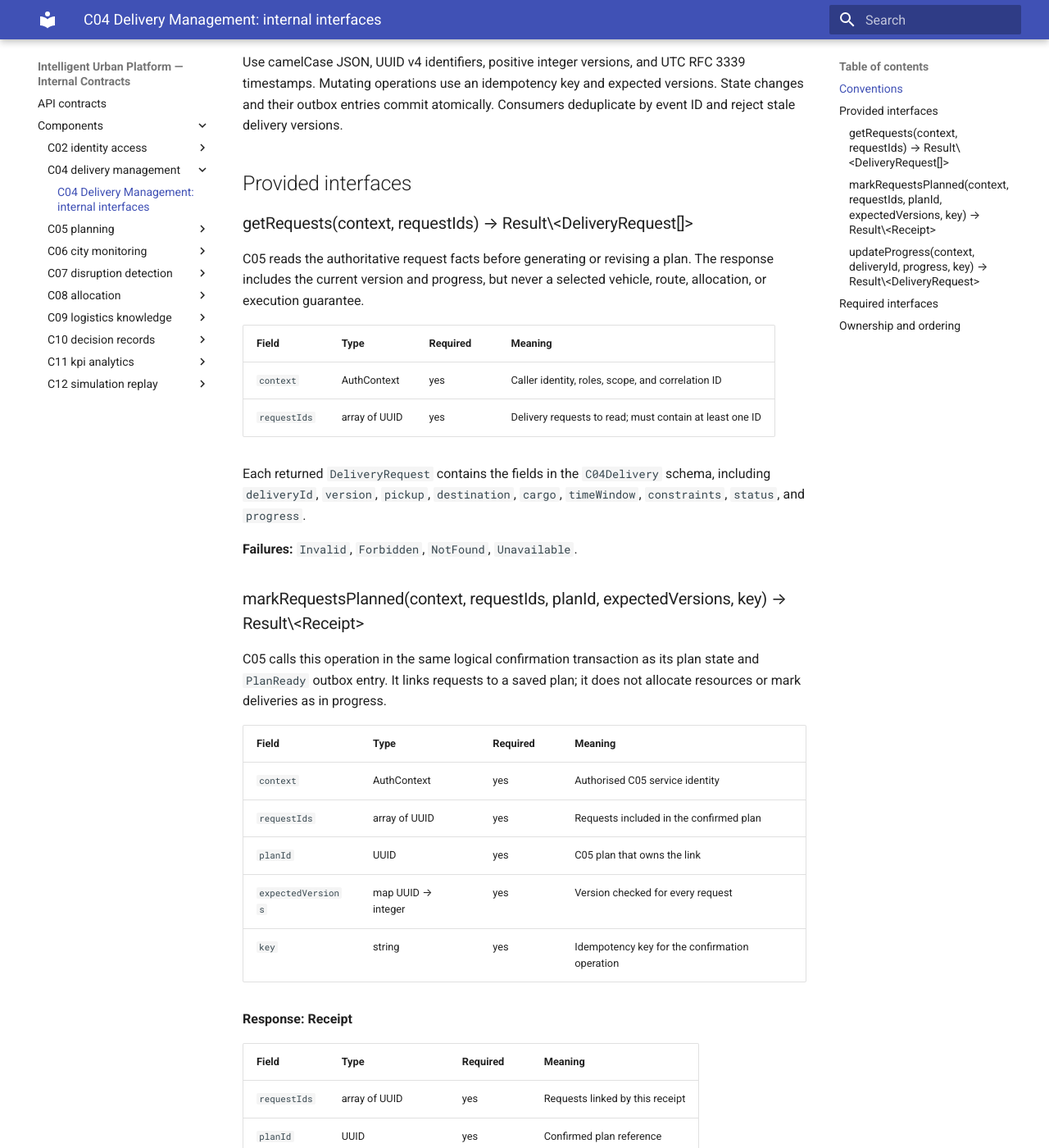
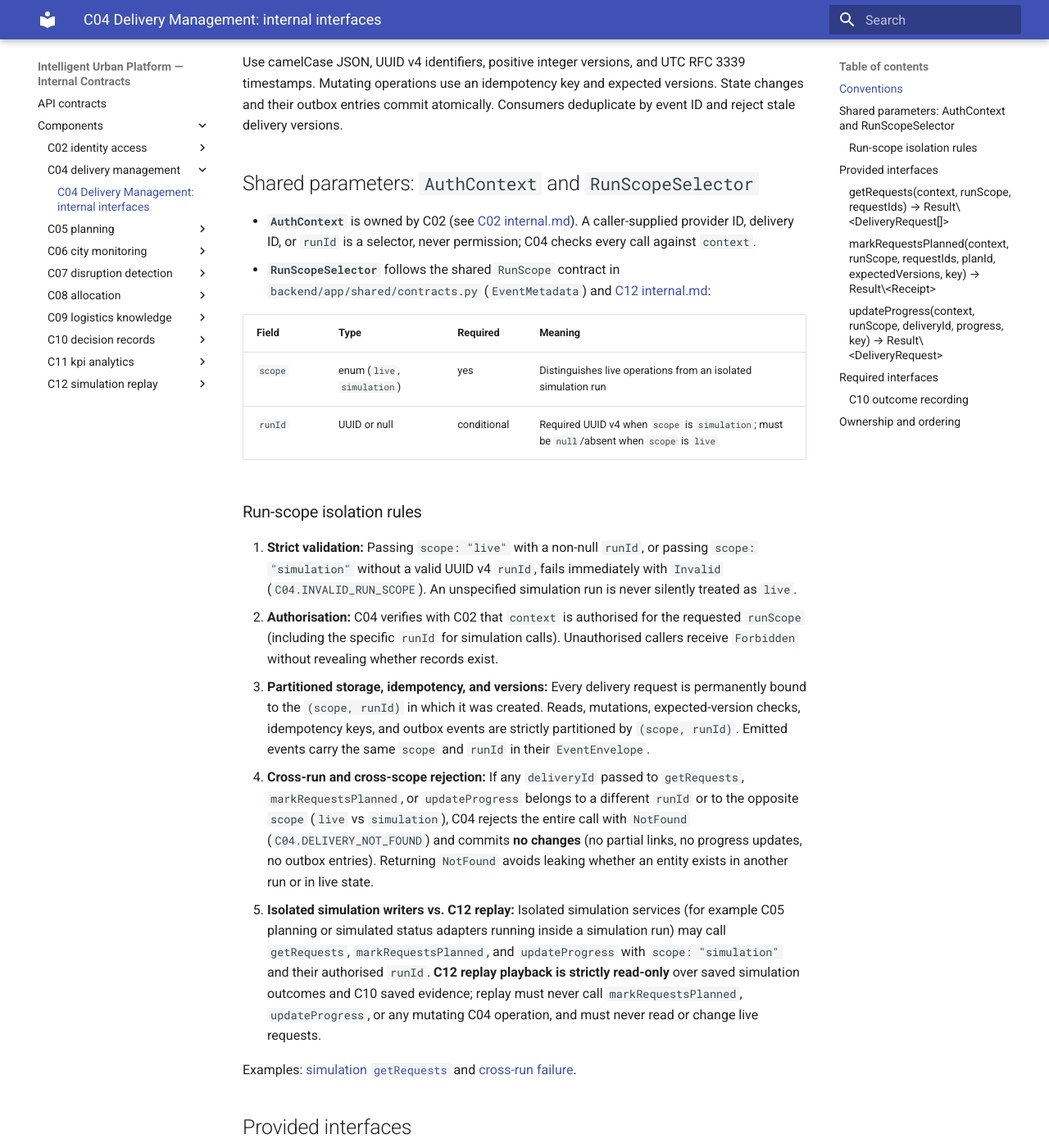
Before and after one commit to ASE-Group-10/IntelligentUrbanPlatform, an MkDocs documentation site: the page built from contracts/components/c04-delivery-management/internal.md, in a window 1280 px wide and 1400 px high, scrolled down 284 px. Shown: the whole window at 82% size. Built offline with MkDocs 1.6.1 and Material for MkDocs 9.7.7, drawn with Linux system fonts in a browser that asks for light colours; some of the changed text lies outside the part shown.

Commit message:
docs(c04): address PR 68 contract review feedback

```diff
--- a/contracts/components/c04-delivery-management/internal.md
+++ b/contracts/components/c04-delivery-management/internal.md
@@ -12,38 +12,95 @@ RFC 3339 timestamps. Mutating operations use an idempotency key and expected
 versions. State changes and their outbox entries commit atomically. Consumers
 deduplicate by event ID and reject stale delivery versions.
 
-## Provided interfaces
+## Shared parameters: `AuthContext` and `RunScopeSelector`
 
-### getRequests(context, requestIds) → Result\<DeliveryRequest[]\>
-
-C05 reads the authoritative request facts before generating or revising a plan.
-The response includes the current version and progress, but never a selected
-vehicle, route, allocation, or execution guarantee.
+- **`AuthContext`** is owned by C02 (see
+  [C02 internal.md](../c02-identity-access/internal.md)). A caller-supplied
+  provider ID, delivery ID, or `runId` is a selector, never permission; C04
+  checks every call against `context`.
+- **`RunScopeSelector`** follows the shared `RunScope` contract in
+  `backend/app/shared/contracts.py` (`EventMetadata`) and
+  [C12 internal.md](../c12-simulation-replay/internal.md):
 
 | Field | Type | Required | Meaning |
 | --- | --- | --- | --- |
-| `context` | AuthContext | yes | Caller identity, roles, scope, and correlation ID |
+| `scope` | enum (`live`, `simulation`) | yes | Distinguishes live operations from an isolated simulation run |
+| `runId` | UUID or null | conditional | Required UUID v4 when `scope` is `simulation`; must be `null`/absent when `scope` is `live` |
+
+### Run-scope isolation rules
+
+1. **Strict validation:** Passing `scope: "live"` with a non-null `runId`, or
+   passing `scope: "simulation"` without a valid UUID v4 `runId`, fails
+   immediately with `Invalid` (`C04.INVALID_RUN_SCOPE`). An unspecified
+   simulation run is never silently treated as `live`.
+2. **Authorisation:** C04 verifies with C02 that `context` is authorised for
+   the requested `runScope` (including the specific `runId` for simulation
+   calls). Unauthorised callers receive `Forbidden` without revealing whether
+   records exist.
+3. **Partitioned storage, idempotency, and versions:** Every delivery request
+   is permanently bound to the `(scope, runId)` in which it was created.
+   Reads, mutations, expected-version checks, idempotency keys, and outbox
+   events are strictly partitioned by `(scope, runId)`. Emitted events carry
+   the same `scope` and `runId` in their `EventEnvelope`.
+4. **Cross-run and cross-scope rejection:** If any `deliveryId` passed to
+   `getRequests`, `markRequestsPlanned`, or `updateProgress` belongs to a
+   different `runId` or to the opposite `scope` (`live` vs `simulation`), C04
+   rejects the entire call with `NotFound` (`C04.DELIVERY_NOT_FOUND`) and
+   commits **no changes** (no partial links, no progress updates, no outbox
+   entries). Returning `NotFound` avoids leaking whether an entity exists in
+   another run or in live state.
+5. **Isolated simulation writers vs. C12 replay:** Isolated simulation
+   services (for example C05 planning or simulated status adapters running
+   inside a simulation run) may call `getRequests`, `markRequestsPlanned`, and
+   `updateProgress` with `scope: "simulation"` and their authorised `runId`.
+   **C12 replay playback is strictly read-only** over saved simulation
+   outcomes and C10 saved evidence; replay must never call
+   `markRequestsPlanned`, `updateProgress`, or any mutating C04 operation, and
+   must never read or change live requests.
+
+Examples: [simulation `getRequests`](examples/simulation-get-requests.json) and
+[cross-run failure](examples/simulation-cross-run-failure.json).
+
+## Provided interfaces
+
+### getRequests(context, runScope, requestIds) → Result\<DeliveryRequest[]\>
+
+C05 reads the authoritative request facts before generating or revising a plan
+(including UC07 replanning). The response includes the current version and
+progress, but never a selected vehicle, route, allocation, or execution
+guarantee.
+
+| Field | Type | Required | Meaning |
+| --- | --- | --- | --- |
+| `context` | AuthContext | yes | Caller identity, roles, provider scope, and correlation ID |
+| `runScope` | RunScopeSelector | yes | Target `scope` (`live` or `simulation`) and conditional `runId` |
 | `requestIds` | array of UUID | yes | Delivery requests to read; must contain at least one ID |
 
-Each returned `DeliveryRequest` contains the fields in the
-`C04Delivery` schema, including `deliveryId`, `version`, `pickup`,
-`destination`, `cargo`, `timeWindow`, `constraints`, `status`, and `progress`.
+Each returned `DeliveryRequest` contains the fields in the `C04Delivery`
+schema, including `deliveryId`, `version`, `pickup`, `destination`, `cargo`,
+`timeWindow`, `constraints` (`vehicleKinds`: `van`, `truck`, `cargo_bike`),
+`status`, and `progress`.
 
-**Failures:** `Invalid`, `Forbidden`, `NotFound`, `Unavailable`.
+**Failures:** `Invalid` (including `C04.INVALID_RUN_SCOPE`), `Forbidden`,
+`NotFound` (`C04.DELIVERY_NOT_FOUND` when any requested ID does not exist in
+the given `runScope`, including cross-run or live/simulation mismatches),
+`Unavailable`.
 
-### markRequestsPlanned(context, requestIds, planId, expectedVersions, key) → Result\<Receipt\>
+### markRequestsPlanned(context, runScope, requestIds, planId, expectedVersions, key) → Result\<Receipt\>
 
 C05 calls this operation in the same logical confirmation transaction as its
-plan state and `PlanReady` outbox entry. It links requests to a saved plan; it
-does not allocate resources or mark deliveries as in progress.
+plan state and `PlanReady` outbox entry. It links requests to a saved plan
+within the given `runScope`; it does not allocate resources or mark deliveries
+as in progress.
 
 | Field | Type | Required | Meaning |
 | --- | --- | --- | --- |
 | `context` | AuthContext | yes | Authorised C05 service identity |
+| `runScope` | RunScopeSelector | yes | Target `scope` (`live` or `simulation`) and conditional `runId` |
 | `requestIds` | array of UUID | yes | Requests included in the confirmed plan |
 | `planId` | UUID | yes | C05 plan that owns the link |
 | `expectedVersions` | map UUID → integer | yes | Version checked for every request |
-| `key` | string | yes | Idempotency key for the confirmation operation |
+| `key` | string | yes | Idempotency key scoped to caller, operation, and `runScope` |
 
 **Response: Receipt**
 
@@ -53,28 +110,65 @@ does not allocate resources or mark deliveries as in progress.
 | `planId` | UUID | yes | Confirmed plan reference |
 | `versions` | map UUID → integer | yes | Versions after the link |
 
-**Failures:** `Invalid`, `Forbidden`, `NotFound`, `Conflict`, `Unavailable`.
-`Conflict` means a request version or status changed; no partial links are
-committed. Retrying the same scoped key and request returns the first receipt.
+**Failures:** `Invalid` (`C04.INVALID_RUN_SCOPE` or malformed fields),
+`Forbidden`, `NotFound` (`C04.DELIVERY_NOT_FOUND` if any request is missing or
+belongs to another `runScope`; no partial links are committed), `Conflict`,
+`Unavailable`. `Conflict` means a request version or status changed; no partial
+links are committed. Retrying the same scoped key and request returns the
+first receipt.
 
-### updateProgress(context, deliveryId, progress, key) → Result\<DeliveryRequest\>
+### updateProgress(context, runScope, deliveryId, progress, key) → Result\<DeliveryRequest\>
 
-The authorised provider/status adapter uses this operation to record actual
-progress. It emits `DeliveryProgressChanged`; it does not change planning or
-allocation state.
+The authorised provider/status adapter (or isolated simulation status adapter)
+uses this operation to record actual progress within `runScope`. It emits
+`DeliveryProgressChanged` with the same `scope` and `runId`; it does not change
+planning or allocation state.
 
-**Failures:** `Invalid`, `Forbidden`, `NotFound`, `Conflict`, `Unavailable`.
+| Field | Type | Required | Meaning |
+| --- | --- | --- | --- |
+| `context` | AuthContext | yes | Authorised provider or simulation status adapter identity |
+| `runScope` | RunScopeSelector | yes | Target `scope` (`live` or `simulation`) and conditional `runId` |
+| `deliveryId` | UUID | yes | Delivery whose progress changed |
+| `progress` | C04Progress | yes | Authoritative progress status and business occurrence time (`updatedAt`) |
+| `key` | string | yes | Idempotency key scoped to caller, operation, and `runScope` |
+
+`progress.updatedAt` is the actual business occurrence time (UTC RFC 3339) when
+the progress transition happened (e.g., actual delivery time when
+`status == "delivered"`), not database commit time or event `emittedAt`.
+
+**Failures:** `Invalid` (`C04.INVALID_RUN_SCOPE` or invalid transition),
+`Forbidden`, `NotFound` (`C04.DELIVERY_NOT_FOUND` if missing or in another
+`runScope`; no changes committed), `Conflict`, `Unavailable`.
 
 ## Required interfaces
 
 | Provider | Operation | Use by C04 |
 | --- | --- | --- |
-| C02 | `authorize(context, action, scope)` | Authorise submit, read, update, and provider progress operations |
+| C02 | `authorize(context, action, scope)` | Authorise submit, read, update, and provider progress operations (see [C02 internal.md](../c02-identity-access/internal.md)) |
 | Mapping adapter | `validateLocations(pickup, destination)` | Confirm both locations before storing a request |
-| C10 | `recordOutcome(outcome)` | Record the result of protected commands and progress changes |
+| C10 | `recordOutcome(conn, ctx, outcome) → Result<AuditId>` | Record the result of protected commands and progress changes (see [C10 internal.md](../c10-decision-records/internal.md)) |
 
 The provider owns the definitions of these required operations; C04 does not
 copy their schemas here.
+
+### C10 outcome recording
+
+C04 invokes C10's `recordOutcome(conn, ctx, outcome) → Result<AuditId>`
+in-process following [C10 internal.md](../c10-decision-records/internal.md):
+
+- **Transactional behaviour:** For committed mutations, `recordOutcome` runs
+  inside C04's database transaction on the caller's `conn` and never commits on
+  its own (if C04 rolls back, the audit record rolls back too). Rejected
+  operations (`Invalid`, `Forbidden`, `NotFound`, `Conflict`, `Unavailable`)
+  are recorded in their own short transaction.
+- **Context propagation:** `principalId` and `correlationId` are taken from
+  `ctx` (`AuthContext`).
+- **Operation naming:** `outcome.operation` uses the `C04.<operation>` format.
+- **Recorded C04 operations:**
+  - `C04.submitDeliveryRequest` (HTTP `POST /api/v1/deliveries`)
+  - `C04.updateDeliveryRequest` (HTTP `POST /api/v1/deliveries/{deliveryId}`)
+  - `C04.markRequestsPlanned` (internal plan confirmation link from C05)
+  - `C04.updateProgress` (internal progress update from provider/simulation adapter)
 
 ## Ownership and ordering
 
@@ -82,8 +176,8 @@ copy their schemas here.
   progress. C05 owns plan state; C08 owns allocation and execution commitments.
 - `pending` requests may be edited. Once linked to a confirmed plan, request
   facts are immutable through the update operation.
-- A retry with the same caller, scope, operation, key, and body returns the
-  original committed result. Reusing a key with a different body returns
+- A retry with the same caller, `runScope`, operation, key, and body returns
+  the original committed result. Reusing a key with a different body returns
   `Conflict`.
 - Events retain their `eventId` on transport retry. Consumers use
   `entityVersions[deliveryId]` and `deliveryVersion` to ignore stale updates.
```
Also changed, not shown: 6 other files.
